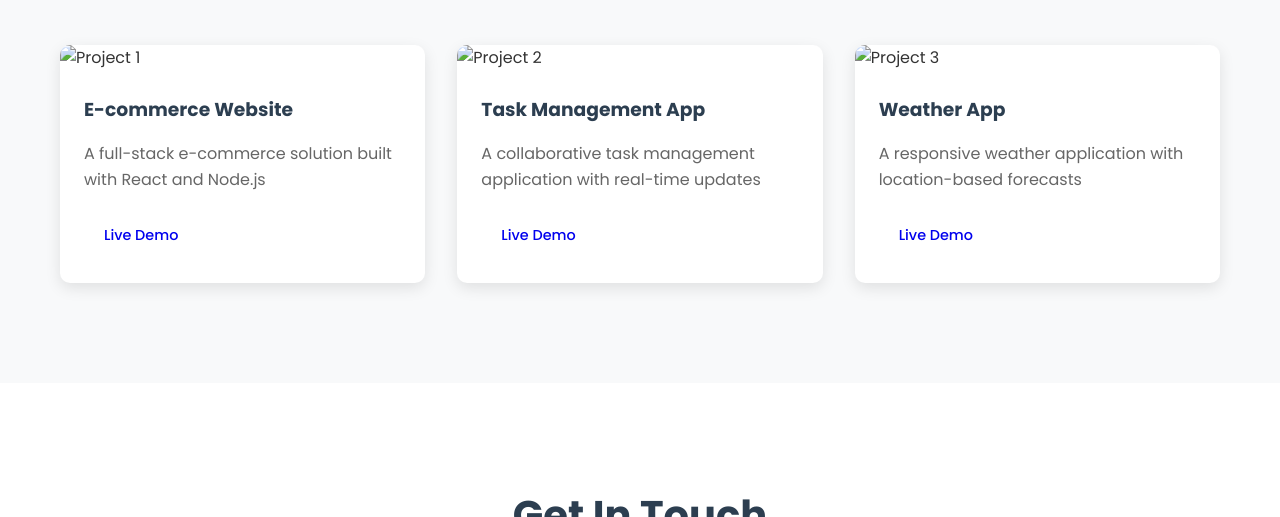
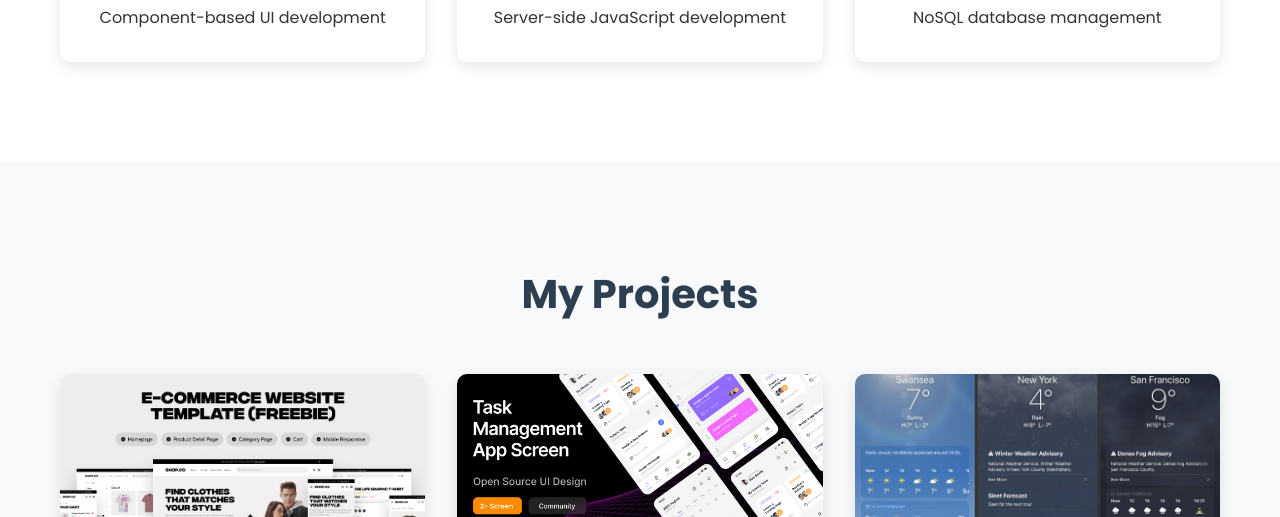
Before and after one commit to gs813/portfolio-website, a plain HTML site: page index.html in a window 1280 px wide. Shown: the part 2283-2800 px from the top of the page. Drawn offline with Linux system fonts and the light colour scheme.

Commit message:
Update index.html

```diff
--- a/index.html
+++ b/index.html
@@ -42,7 +42,7 @@
             </div>
         </div>
         <div class="hero-image">
-            <img src="images/profile.jpg" alt="Profile Picture">
+            <img src="profile.jpg" alt="Profile Picture">
         </div>
     </section>
 
@@ -69,7 +69,7 @@
                     </div>
                 </div>
                 <div class="about-image">
-                    <img src="images/about.jpg" alt="About Image">
+                    <img src="about.jpg" alt="About Image">
                 </div>
             </div>
         </div>
@@ -120,7 +120,7 @@
             <h2 class="section-title">My Projects</h2>
             <div class="projects-grid">
                 <div class="project-card">
-                    <img src="images/project1.png" alt="Project 1">
+                    <img src="project1.png" alt="Project 1">
                     <div class="project-info">
                         <h3>E-commerce Website</h3>
                         <p>A full-stack e-commerce solution built with React and Node.js</p>
@@ -131,7 +131,7 @@
                     </div>
                 </div>
                 <div class="project-card">
-                    <img src="images/project2.png" alt="Project 2">
+                    <img src="project2.png" alt="Project 2">
                     <div class="project-info">
                         <h3>Task Management App</h3>
                         <p>A collaborative task management application with real-time updates</p>
@@ -142,7 +142,7 @@
                     </div>
                 </div>
                 <div class="project-card">
-                    <img src="images/project3.jpg" alt="Project 3">
+                    <img src="project3.jpg" alt="Project 3">
                     <div class="project-info">
                         <h3>Weather App</h3>
                         <p>A responsive weather application with location-based forecasts</p>
```
